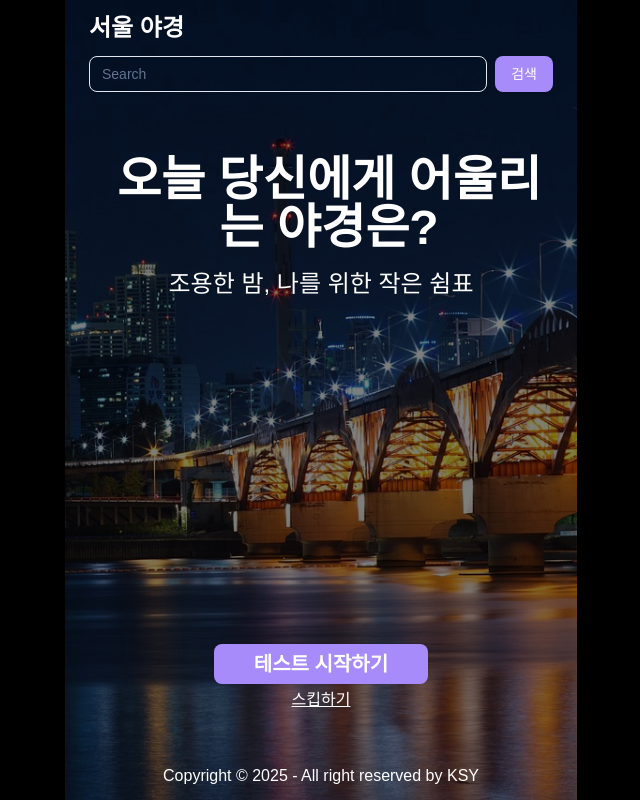
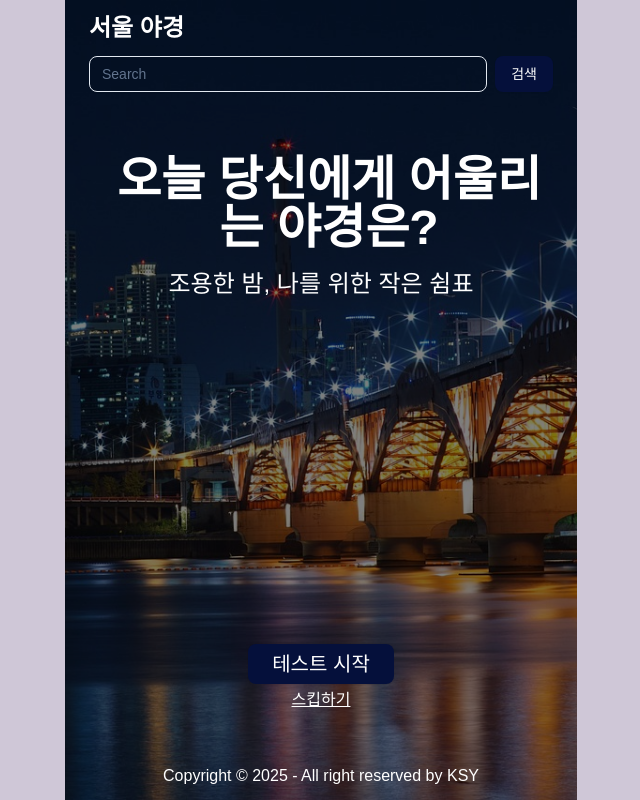
Before and after one commit to kimsyul/nighti, a Next.js app: page / in a window 1280 px wide. Shown: the whole page, without its empty margins (319-959 px from the left). Built offline with nearby package versions, Linux system fonts and the light colour scheme.

Commit message:
feat : 테스트페이지 스타일링 1차 완성

```diff
--- a/src/app/globals.css
+++ b/src/app/globals.css
@@ -44,13 +44,13 @@
 
 :root {
   --radius: 0.625rem;
-  --background: oklch(1 0 0);
-  --foreground: oklch(0.129 0.042 264.695);
+  --background: #cfc7d7;
+  --foreground: white;
   --card: oklch(1 0 0);
   --card-foreground: oklch(0.129 0.042 264.695);
   --popover: oklch(1 0 0);
   --popover-foreground: oklch(0.129 0.042 264.695);
-  --primary: #a78bfa;
+  --primary: #05103b;
   --primary-foreground: #ffffff;
   --secondary: #cfc7d7;
   --secondary-foreground: #0c4a6e;
--- a/src/app/layout.tsx
+++ b/src/app/layout.tsx
@@ -22,7 +22,7 @@ export default function RootLayout({
 }>) {
   return (
     <html lang="kr">
-      <body className={`${notoSerif.variable} antialiased bg-black text-white font-serif`}>
+      <body className={`${notoSerif.variable} antialiased font-serif`}>
         <ReactQueryClientProvider>
           <GlobalLayout>{children}</GlobalLayout>
         </ReactQueryClientProvider>
--- a/src/app/page.tsx
+++ b/src/app/page.tsx
@@ -9,8 +9,8 @@ export default function Home() {
         <h2 className="text-2xl text-center">조용한 밤, 나를 위한 작은 쉼표</h2>
       </div>
       <div className="flex flex-col gap-1">
-        <Button type="button" className="text-xl font-semibold px-10 py-5" asChild>
-          <Link href={'/test/1'}>테스트 시작하기</Link>
+        <Button type="button" className="text-xl" size="lg" asChild>
+          <Link href={'/test/1'}>테스트 시작</Link>
         </Button>
         <Link href={'/list'} className="text-center underline cursor-pointer">
           스킵하기
--- a/src/app/test/[step]/page.tsx
+++ b/src/app/test/[step]/page.tsx
@@ -2,10 +2,17 @@ import { Button } from '@/components/ui/button';
 
 export default function Page() {
   return (
-    <div className="flex flex-col">
-      <div className="bg-secondary">Q1.</div>
-      <div className="font-bold text-3xl">오늘, 당신의 기분은 어떤가요?</div>
-      <section className="flex flex-col gap-2"></section>
+    <div className="flex flex-col h-full justify-between">
+      <section className="flex flex-col items-center gap-7">
+        <div className="text-2xl">Q1.</div>
+        <div className="font-bold text-3xl">오늘, 당신의 기분은 어떤가요?</div>
+      </section>
+      <section className="flex flex-col gap-3 mb-10">
+        <div className="w-full bg-secondary/60 p-5 text-center rounded-2xl cursor-pointer">꿀꿀해요</div>
+        <div className="w-full bg-secondary/60 p-5 text-center rounded-2xl cursor-pointer">꿀꿀해요</div>
+        <div className="w-full bg-secondary/60 p-5 text-center rounded-2xl cursor-pointer">꿀꿀해요</div>
+        <div className="w-full bg-secondary/60 p-5 text-center rounded-2xl cursor-pointer">꿀꿀해요</div>
+      </section>
     </div>
   );
 }
```
